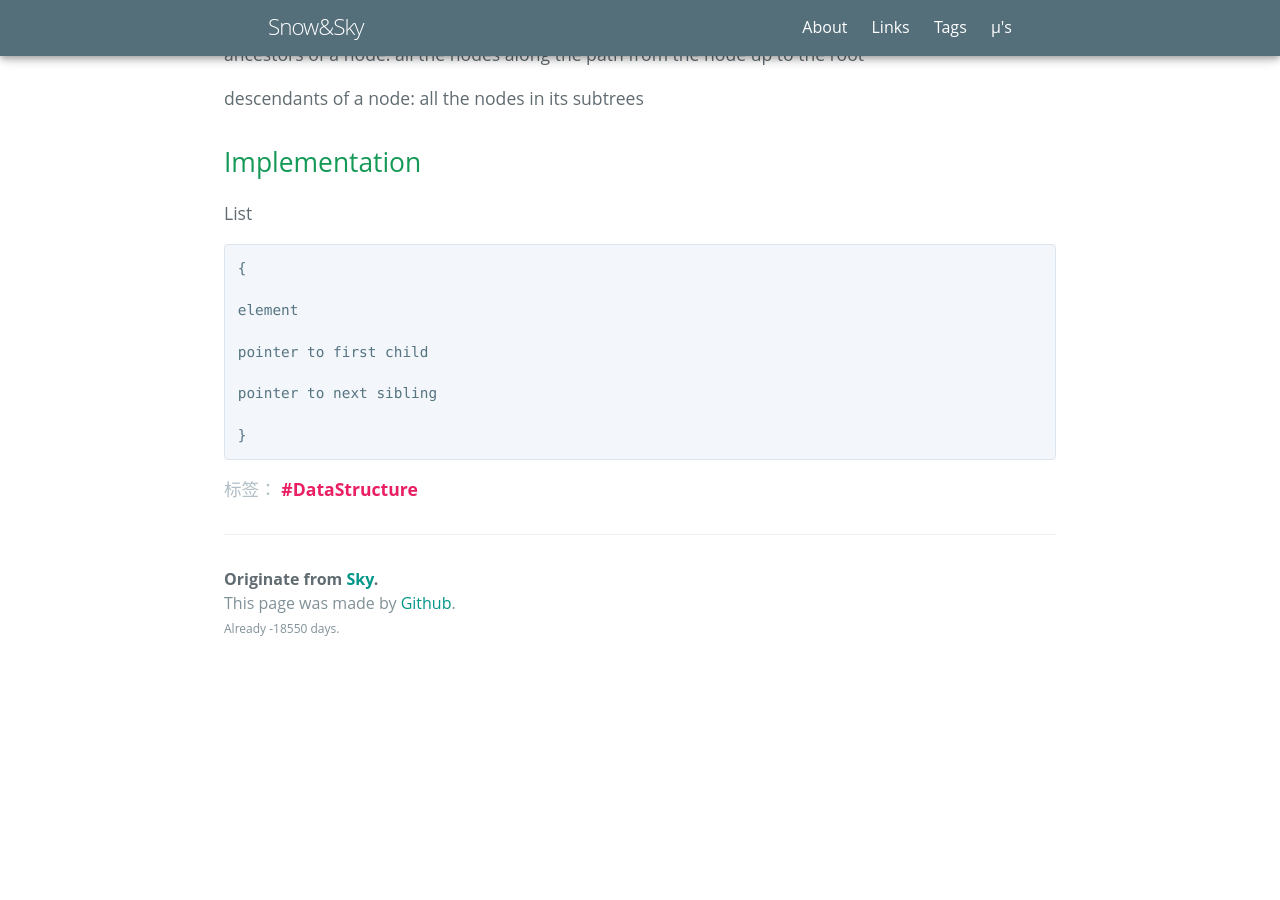
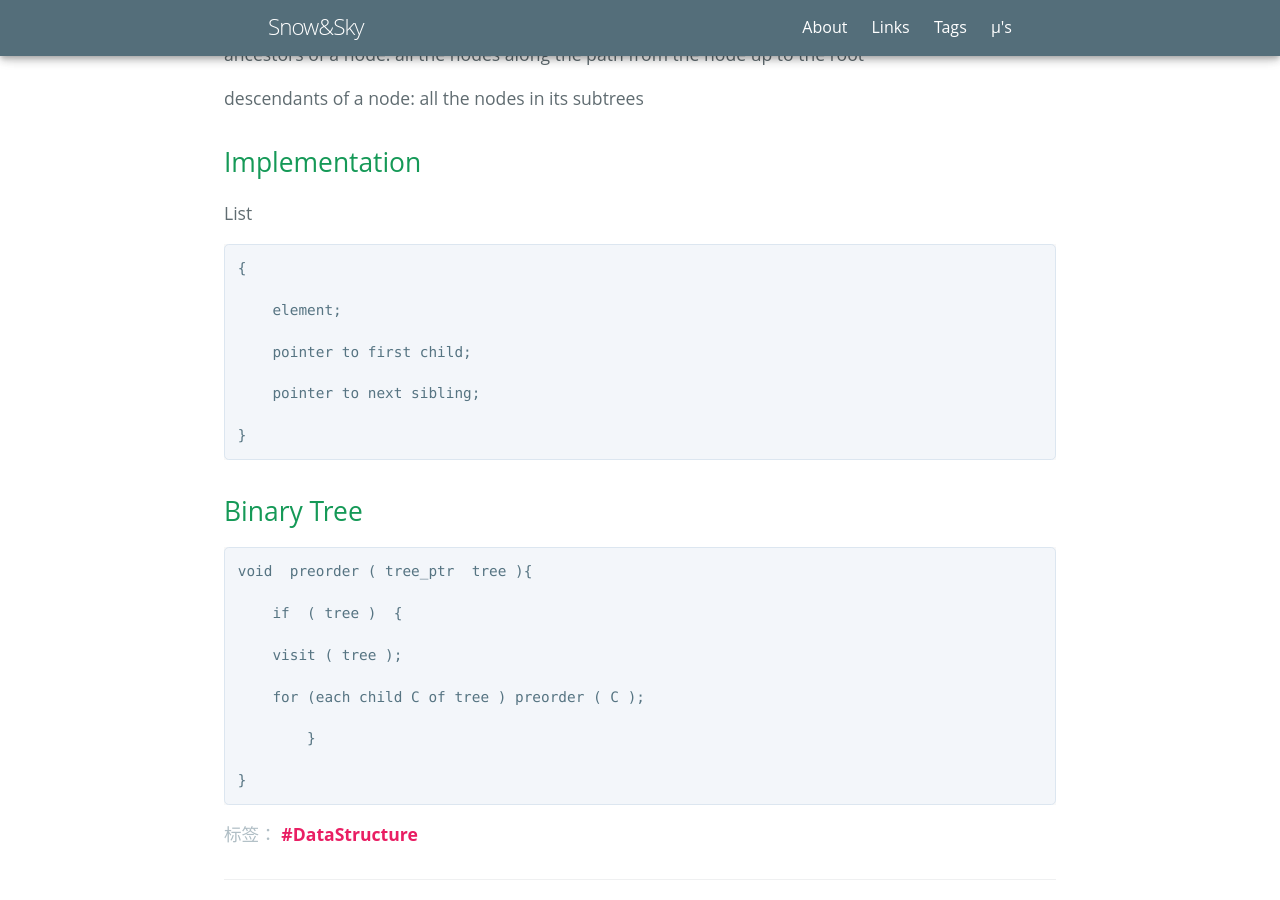
Before and after one commit to NishikinoSky/NishikinoSky.github.io, a Jekyll site: the page built from _posts/2020-12-15-Data-Structure.md, in a window 1280 px wide and 900 px high, scrolled down 1019 px. Built offline with Jekyll 4.4.1, drawn with Linux system fonts in a browser that asks for light colours; some web fonts are replaced; before the commit the page ends 1706 px from its top, so only the background shows below that.

Commit message:
Update 2020-12-15-Data-Structure.md

```diff
--- a/_posts/2020-12-15-Data-Structure.md
+++ b/_posts/2020-12-15-Data-Structure.md
@@ -39,10 +39,24 @@ List
 
     {
 
-    element
+        element;
 
-    pointer to first child
+        pointer to first child;
 
-    pointer to next sibling
+        pointer to next sibling;
 
     }
+
+## Binary Tree
+
+    void  preorder ( tree_ptr  tree ){
+
+        if  ( tree )  {
+
+        visit ( tree );
+
+        for (each child C of tree ) preorder ( C );
+
+            }
+
+    }
```
